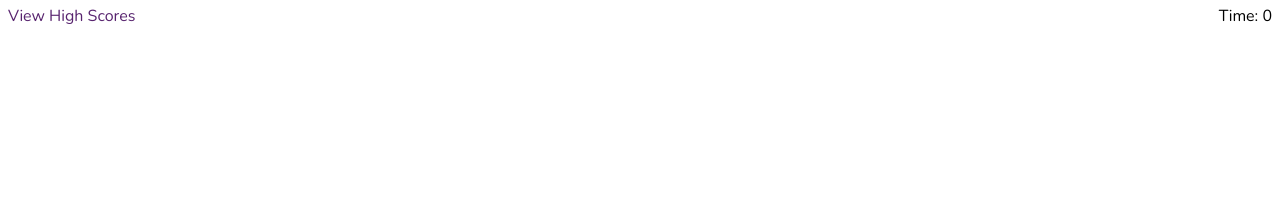
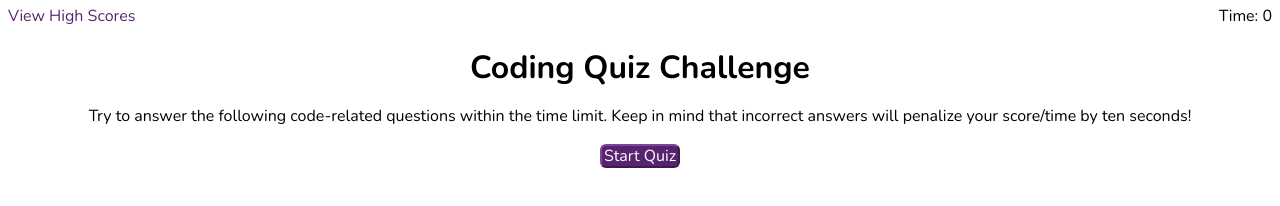
Before and after one commit to SierraChapman/code-quiz, a plain HTML site: page index.html in a window 1280 px wide. Drawn offline with nearby package versions, Linux system fonts and the light colour scheme.

Commit message:
create and style start screen

```diff
--- a/index.html
+++ b/index.html
@@ -26,9 +26,14 @@
     <!-- Container for consistency between views-->
 
         <!-- Start Screen -->
+        <div id="start-screen">
             <!-- Heading -->
-            <!-- Description -->
+            <h1>Coding Quiz Challenge</h1>
+            <!-- Instructions -->
+            <p>Try to answer the following code-related questions within the time limit. Keep in mind that incorrect answers will penalize your score/time by ten seconds!</p>
+            <button>Start Quiz</button>
             <!-- Start button -->
+        </div>
 
         <!-- Question View -->
             <!-- Question -->
--- a/style.css
+++ b/style.css
@@ -2,20 +2,63 @@
 
 body {
     font-size: 16px;
-    font-family: Arial, Helvetica, sans-serif;
+    font-family: 'Nunito', sans-serif;
+}
+
+h1 {
+    font-weight: 700;
+    font-size: 2em;
+    line-height: 1.25;
+}
+
+p {
+    line-height: 1.5;
+}
+
+h1, p {
+    margin: 1rem 0;
+}
+
+button {
+    font: inherit;
+    color: #ffffff;
+
+    margin: 0;
+    padding: 2px;
+    background-color: #58246f;
+
+    border-style: outset;
+    border-width: 2px;
+    border-color: #80429b;
+    border-radius: 6px;
+}
+
+button:hover {
+    background-color: #6f3388;
+    border-color: #8a4aa5;
+    cursor: pointer;
 }
 
 /* Header */
 
 header {
     padding: 8px;
-    font-family: 'Nunito', sans-serif;
 }
 
 #view-high-scores {
     color: #58246f;
 }
 
+#view-high-scores:hover {
+    cursor: pointer;
+}
+
 #time {
     float: right;
 }
+
+/* Start Screen */
+
+#start-screen {
+    text-align: center;
+}
```
